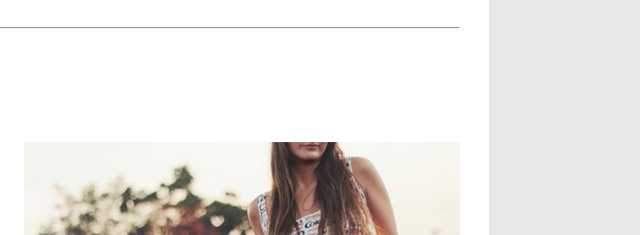
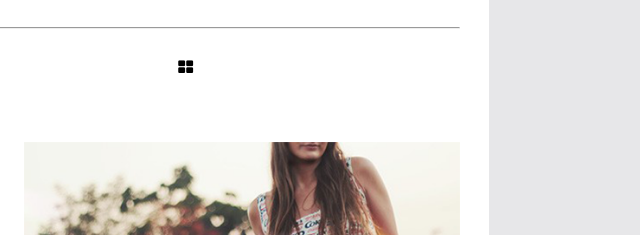
Before and after one commit to alivane/gentleman, a plain HTML site: page index.html in a window 1280 px wide. Shown: the part 439-674 px from the top of the page, 631-1271 px from the left. Drawn offline with Linux system fonts and the light colour scheme; files whose address does not match are found by name.

Commit message:
arreglo de imagenes

```diff
--- a/index.html
+++ b/index.html
@@ -62,9 +62,13 @@
              <div class="col-12"><hr></div>
            </div>
            <div class="row">
-             <div class="col-12">
+             <div class="col-8">
                <h3>LATEST PROJECTS</h3>
                <p>Recent Work Popular Work All Work</p>
+             </div>
+             <div class="col-4">
+               <i class="fa fa-th-large"></i>
+
              </div>
            </div>
            <div class="row">
```
